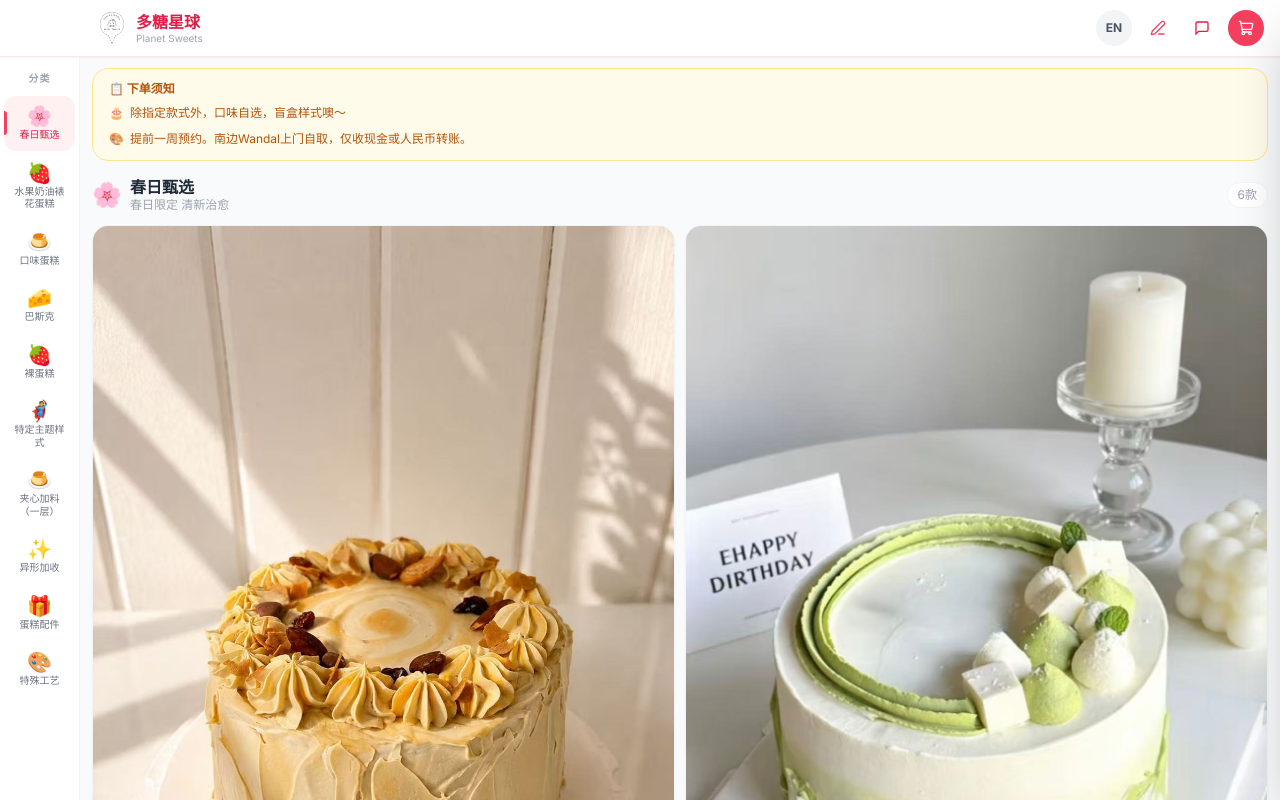
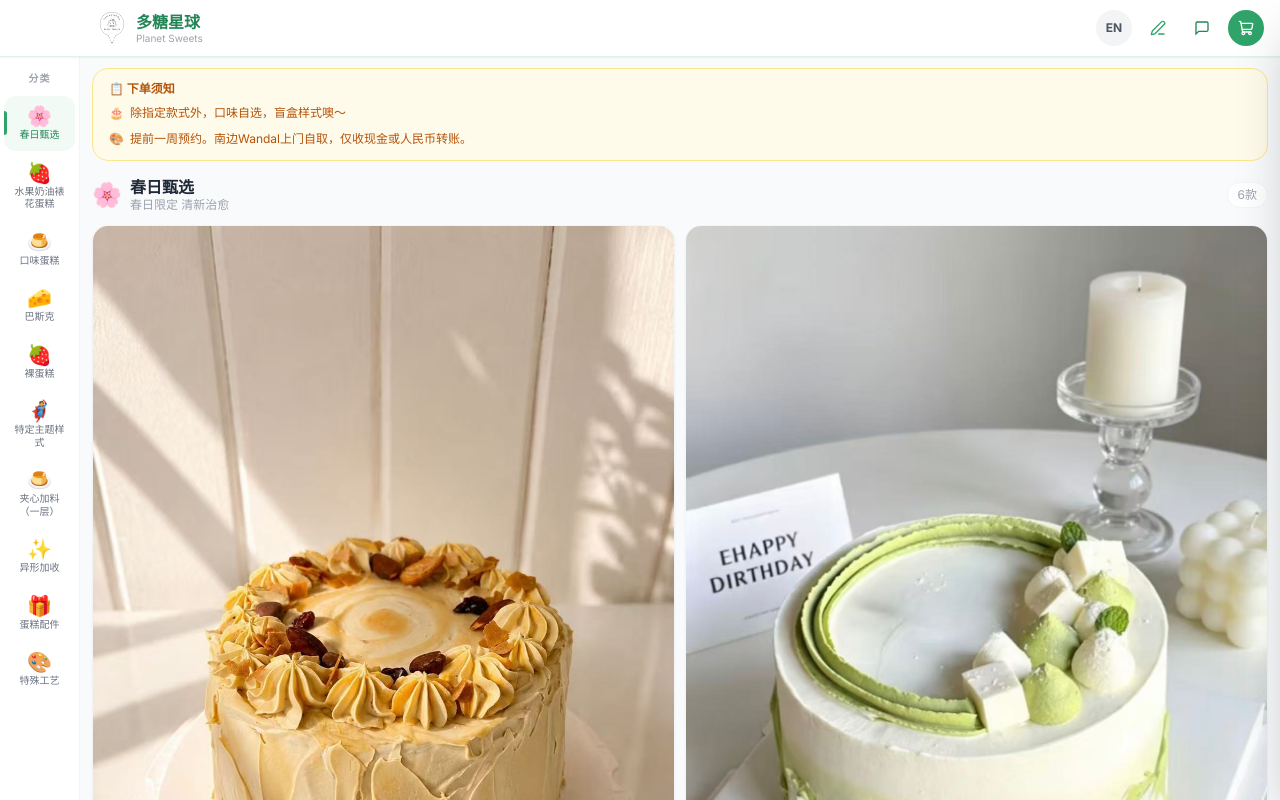
Before and after one commit to peterxia97/planet-sweets, a React (Vite) app: page / in a window 1280 px wide. Shown: the top 800 px of the page. Built offline with nearby package versions, Linux system fonts and the light colour scheme.

Commit message:
网站主题色改为春日清新绿（抹茶绿）

```diff
--- a/src/App.tsx
+++ b/src/App.tsx
@@ -72,7 +72,7 @@ function Main() {
         <main className="flex-1 ml-[72px] sm:ml-20 min-w-0 flex flex-col">
 
           {/* 横幅（手机端） */}
-          <div className="mx-3 mt-3 rounded-2xl overflow-hidden bg-gradient-to-r from-rose-400 to-pink-500 px-5 py-4 relative lg:hidden">
+          <div className="mx-3 mt-3 rounded-2xl overflow-hidden bg-gradient-to-r from-rose-400 to-rose-600 px-5 py-4 relative lg:hidden">
             <img src="/logo-white.png" alt="" className="absolute right-3 bottom-2 w-16 h-16 object-contain opacity-40 z-10" />
             <p className="text-white/60 text-xs mb-0.5">{t('banner.welcome')}</p>
             <h2 className="text-xl font-bold text-white leading-tight">{t('banner.brand')}</h2>
--- a/src/index.css
+++ b/src/index.css
@@ -11,7 +11,7 @@
 body {
   margin: 0;
   font-family: 'Inter', system-ui, sans-serif;
-  background-color: #fdf2f4;
+  background-color: #f3faf6;
 }
 
 .scrollbar-hide::-webkit-scrollbar {
--- a/tailwind.config.js
+++ b/tailwind.config.js
@@ -7,17 +7,18 @@ export default {
   theme: {
     extend: {
       colors: {
+        // 春日清新绿（原 rose 粉色系 → 抹茶春绿）
         rose: {
-          50: '#fff1f2',
-          100: '#ffe4e6',
-          200: '#fecdd3',
-          300: '#fda4af',
-          400: '#fb7185',
-          500: '#f43f5e',
-          600: '#e11d48',
-          700: '#be123c',
-          800: '#9f1239',
-          900: '#881337',
+          50: '#f1faf4',
+          100: '#def3e6',
+          200: '#bde6cf',
+          300: '#8ed3ae',
+          400: '#57ba87',
+          500: '#2fa36a',
+          600: '#248556',
+          700: '#1f6845',
+          800: '#1b5238',
+          900: '#17432f',
         },
         amber: {
           50: '#fffbeb',
```
